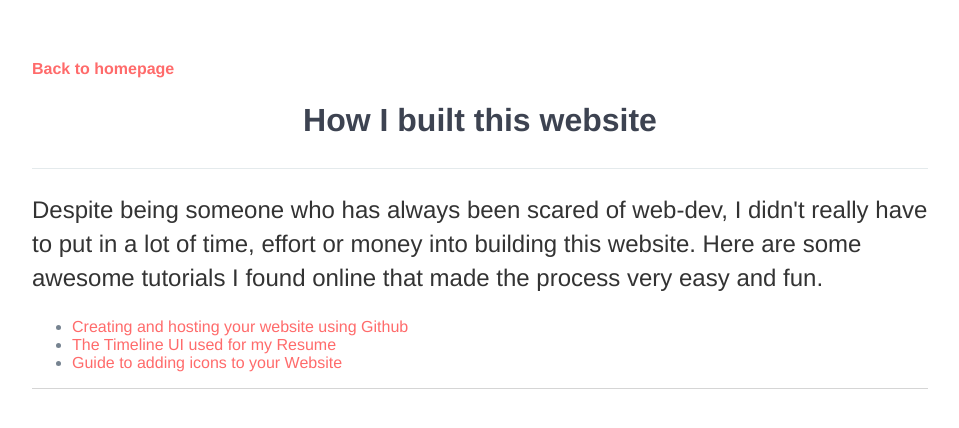
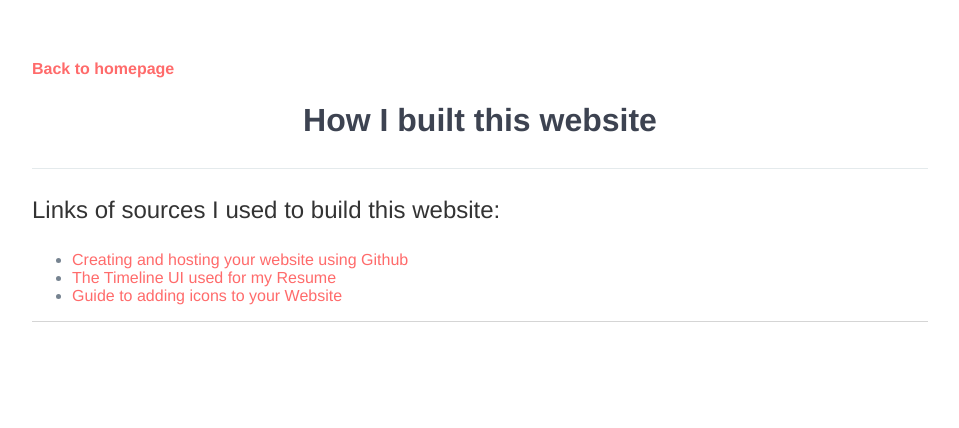
Before and after one commit to p-suneja/p-suneja.github.io, a Jekyll site: the page built from website/index.html, in a window 1280 px wide. Shown: the top 428 px of the page, without its empty margins (160-1119 px from the left). Built offline with Jekyll 4.4.1, drawn with Linux system fonts in a browser that asks for light colours; nearby versions of some CDN libraries.

Commit message:
Update index.html

```diff
--- a/website/index.html
+++ b/website/index.html
@@ -5,7 +5,7 @@ title: How I made this website
 <div class="col-md-12 example-title">
 	<h1> How I built this website</h1>
 </div>
-  <p> Despite being someone who has always been scared of web-dev, I didn't really have to put in a lot of time, effort or money into building this website. Here are some awesome tutorials I found online that made the process very easy and fun. </p>
+  <p> Links of sources I used to build this website: </p>
   <ul>
     <li><a href="http://jmcglone.com/guides/github-pages/">Creating and hosting your website using Github</a> </li>
     <li><a href="https://codepen.io/brady_wright/pen/NNOvrW">The Timeline UI used for my Resume</a></li>
```
